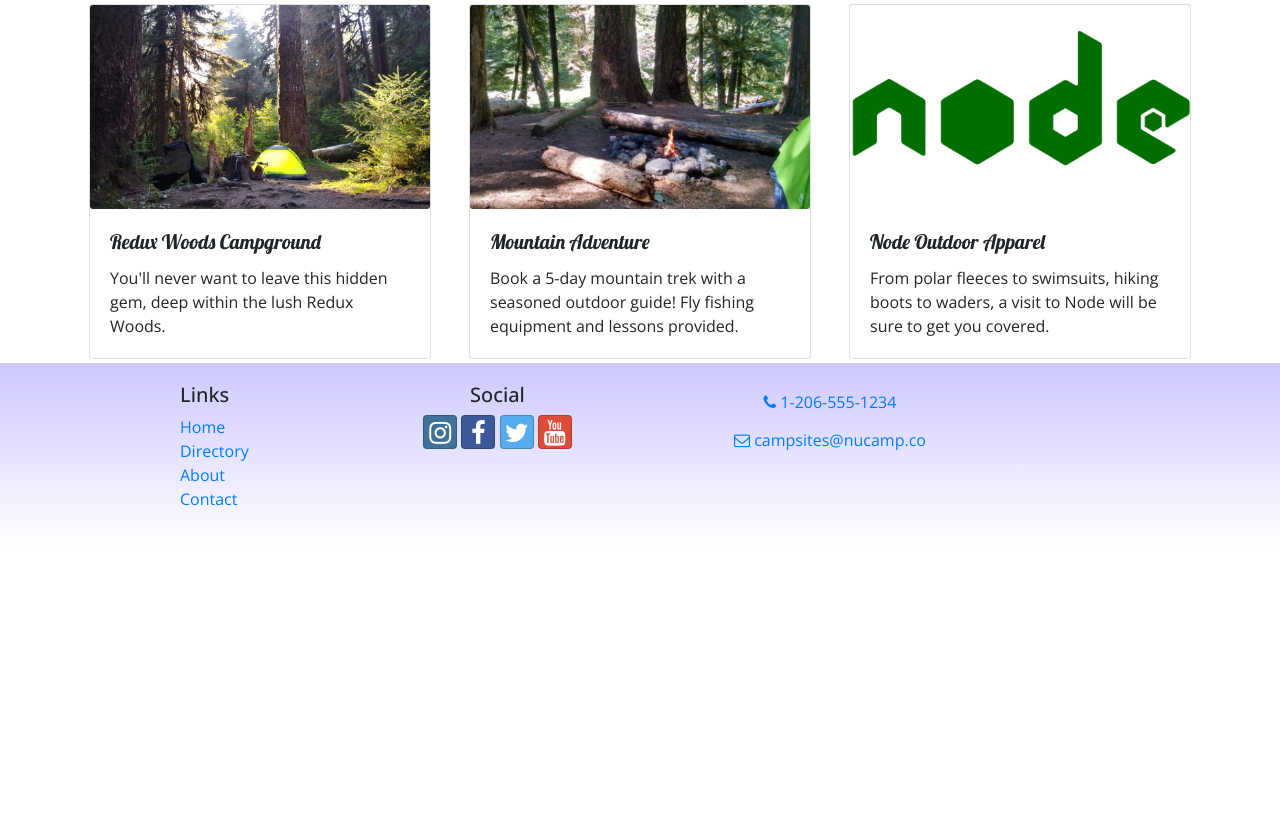
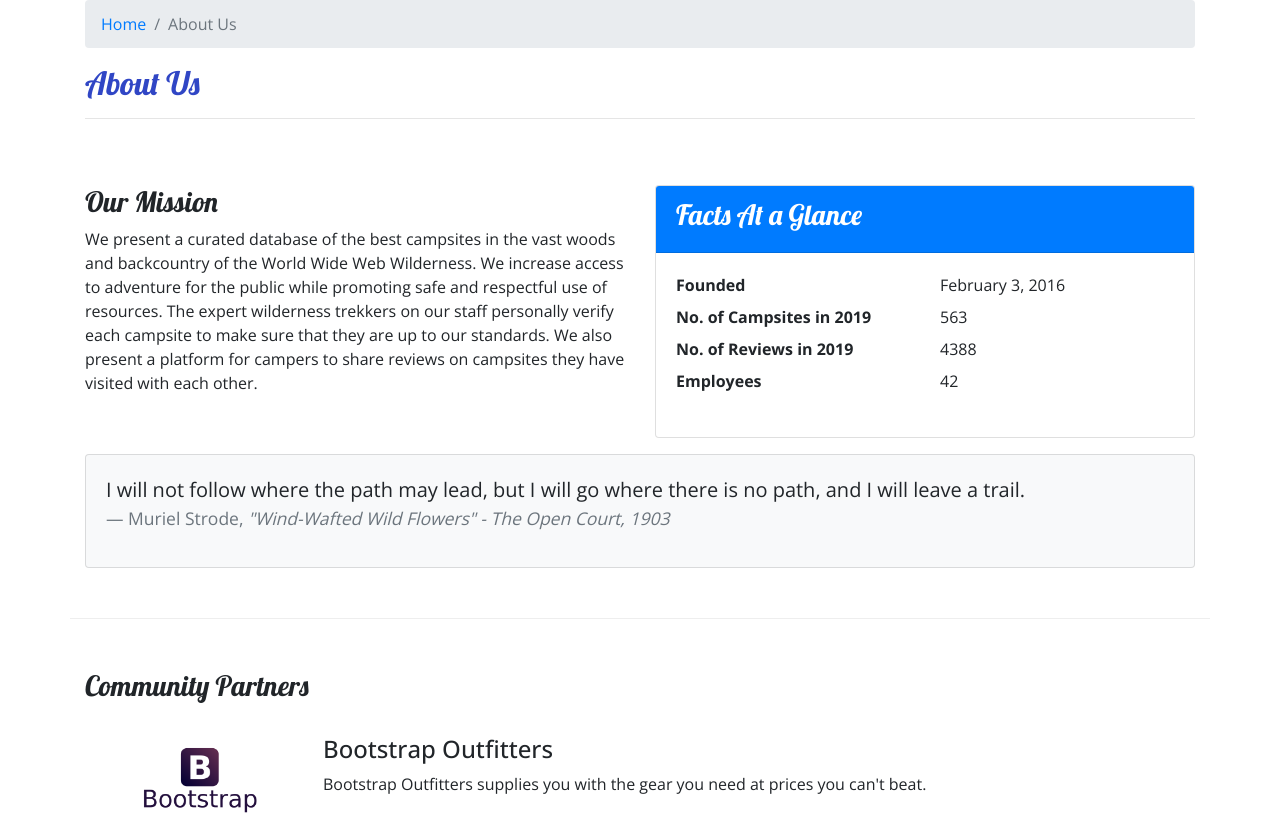
Before and after one commit to redmejia/nucampsite-react, a React (Create React App) app: page /aboutus in a window 1280 px wide. Before the commit this address led to /home. Shown: the part 220-1047 px from the top of the page. Before the commit the page ends 800 px from the top, so only its background shows below. Built offline with nearby package versions, Linux system fonts and the light colour scheme.

Commit message:
worshop three

```diff
--- a/src/componets/AboutComponent.js
+++ b/src/componets/AboutComponent.js
@@ -2,12 +2,33 @@
 import { Breadcrumb, BreadcrumbItem, Card, CardBody, CardHeader, Media } from 'reactstrap';
 import { Link } from 'react-router-dom';
 
+function RenderPartner({ partner }) {
+    if (partner) {
+        return(
+        <React.Fragment>
+            <Media>
+                <Media object src={partner.image} alt={partner.name} width="150" />
+                <Media body className="ml-5 mb-4">
+                    <Media heading>
+                        {partner.name}
+                    </Media>
+                    {partner.description}
+                </Media>
+            </Media>
+        </React.Fragment>
+        )
+    }
+    return <div />
+
+}
 
 function About(props) {
-
     const partners = props.partners.map(partner => {
         return (
-            <h5>{partner.name}</h5>
+
+            <Media key={partner.id} tag="li">
+                <RenderPartner partner={partner} />
+            </Media>
         );
     });
 
--- a/src/componets/MainComponent.js
+++ b/src/componets/MainComponent.js
@@ -10,6 +10,7 @@
 import Home from './HomeComponent';
 import Contact from './ContactComponent';
 import CampsiteInfo from './CampsiteInfoComponent';
+import About from './AboutComponent';
 
 class Main extends Component {
 
@@ -52,6 +53,7 @@
                     <Route exact path='/directory' render={() => <Directory campsites={this.state.campsites} />} />
                     <Route path='/directory/:campsiteId' component={CampsiteWithId} />
                     <Route exact path='/contactus' component={Contact} />
+                    <Route exact path='/aboutus' render={()=> <About partners={this.state.partners}/>}/>
                     <Redirect to='/home' />
                 </Switch>
                 <Footer />
```
Also changed, not shown: src/componets/HeaderComponent.js (line endings or trailing spaces).
